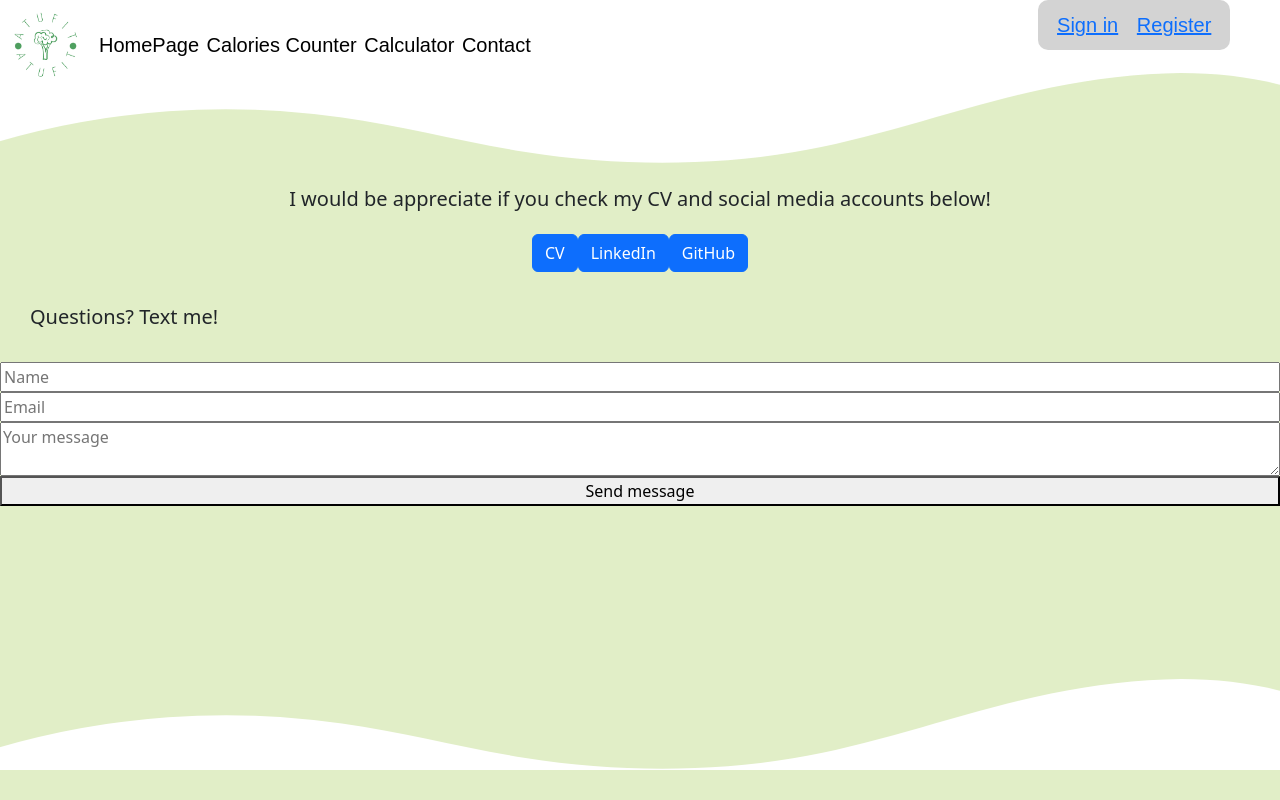
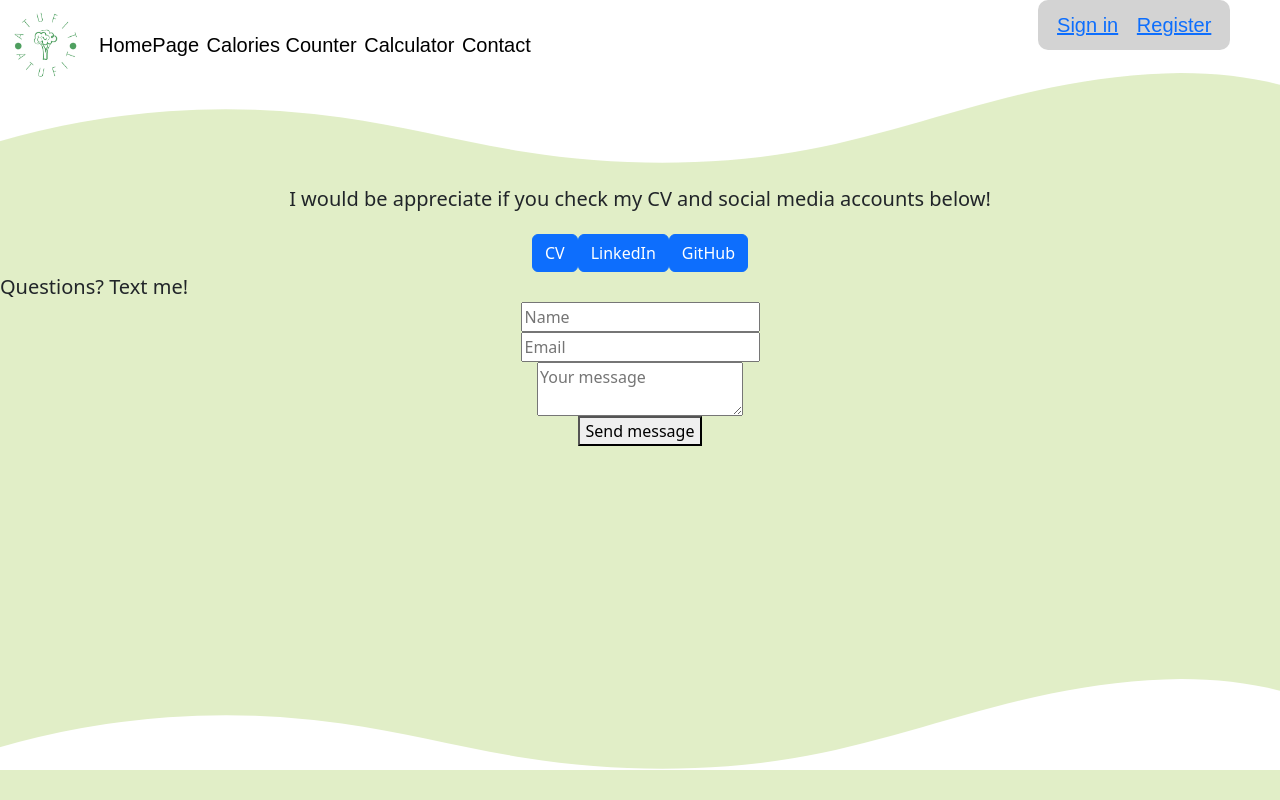
Before and after one commit to PatrycjaBochnak/ATuFit, a React (Create React App) app: page /contact in a window 1280 px wide. Built offline with nearby package versions, Linux system fonts and the light colour scheme.

Commit message:
creating style in contact

```diff
--- a/src/components/calculatorBMR.js
+++ b/src/components/calculatorBMR.js
@@ -111,10 +111,10 @@ class CalculatorBMR extends Component {
     }
     return (
       <>
-      <div className="jakisTekst">
-        <span>Dupa</span>
+      <div className="calculatorBMR">
+        <div className="calculatorText">
+      <span>Insert your details to check Your BMR and Total Metabolism</span>
       </div>
-      <div className="calculatorBMR">
         <div id="bmrcalc">
           <div className="form">
             {error}
--- a/src/components/carouselDay.js
+++ b/src/components/carouselDay.js
@@ -93,7 +93,6 @@ class CarouselDay extends React.Component {
           style={{ width: "50%" }}
         >
           <div>
-            <Button className="btnCal">Select day.</Button>
             <Calendar className="calendar"></Calendar>
             <h3>Monday</h3>
             <ListResult list={this.state["Monday"]} />
--- a/src/styles/_app.scss
+++ b/src/styles/_app.scss
@@ -33,6 +33,8 @@
   flex-flow: column;
 }
 .errorError {
+  flex: 1 1 auto;
+  background-color: #e1eec7;
   display: flex;
   justify-content: center;
   align-items: flex-start;
@@ -64,3 +66,9 @@ body, #root{
   display: flex;
   flex-flow: column;
 }
+.calculatorBMR {
+  flex: 1 1 auto;
+  background-color: #e1eec7;
+  display: flex;
+  justify-content: center;
+}
--- a/src/styles/_caloriesCounter.scss
+++ b/src/styles/_caloriesCounter.scss
@@ -65,7 +65,3 @@
 .custom-shape-divider-bottom-1680550907 .shape-fill {
   fill: #FFFFFF;
 }
-.calculatorBMR {
-  display: flex;
-  justify-content: center;
-}
--- a/src/styles/_contact.scss
+++ b/src/styles/_contact.scss
@@ -12,10 +12,12 @@
 .emailText {
   display: flex;
   justify-content: flex-start;
-  padding: 30px;
+  align-items: center;
   font-size: 20px;
 }
 .emailMessage {
   display: flex;
   flex-flow: column;
+  width: 100% auto;
+  align-items: center;
 }
```
